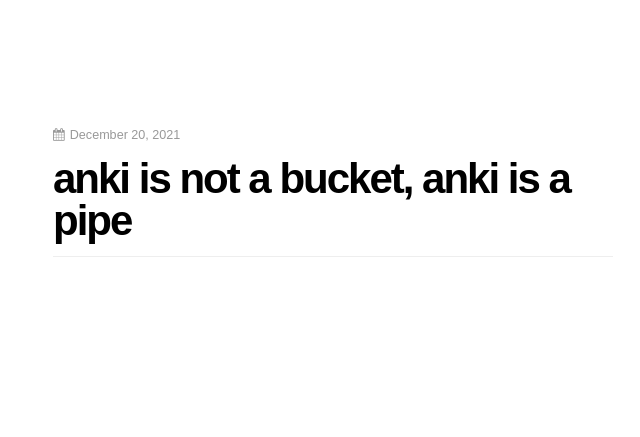
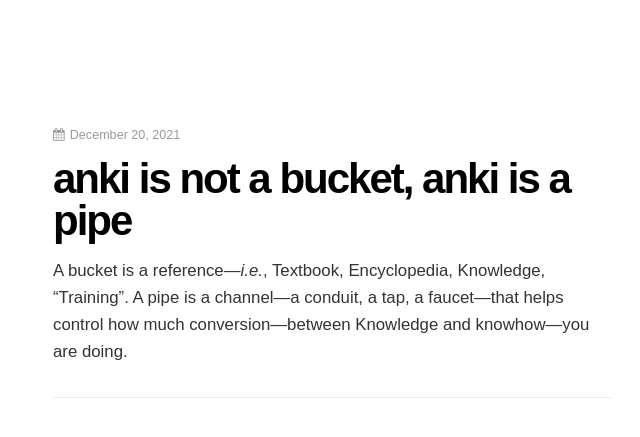
Before and after one commit to dCO2/rococo, a Jekyll site: the page built from _posts/2021-12-20-anki-is-a-pipe.md, in a window 1280 px wide. Shown: the top 437 px of the page, without its empty margins (323-963 px from the left). Built offline with Jekyll 4.4.1, drawn with Linux system fonts in a browser that asks for light colours; some web fonts are replaced.

Commit message:
Updated note: anki is a pipe

```diff
--- a/_posts/2021-12-20-anki-is-a-pipe.md
+++ b/_posts/2021-12-20-anki-is-a-pipe.md
@@ -5,3 +5,5 @@ feature-image: /assets/images/author-image.png
 permalink: /:year/:month/:day/:title
 tags:
 ---
+
+A bucket is a reference—_i.e._, Textbook, Encyclopedia, Knowledge, "Training". A pipe is a channel—a conduit, a tap, a faucet—that helps control how much conversion—between Knowledge and knowhow—you are doing.
```
